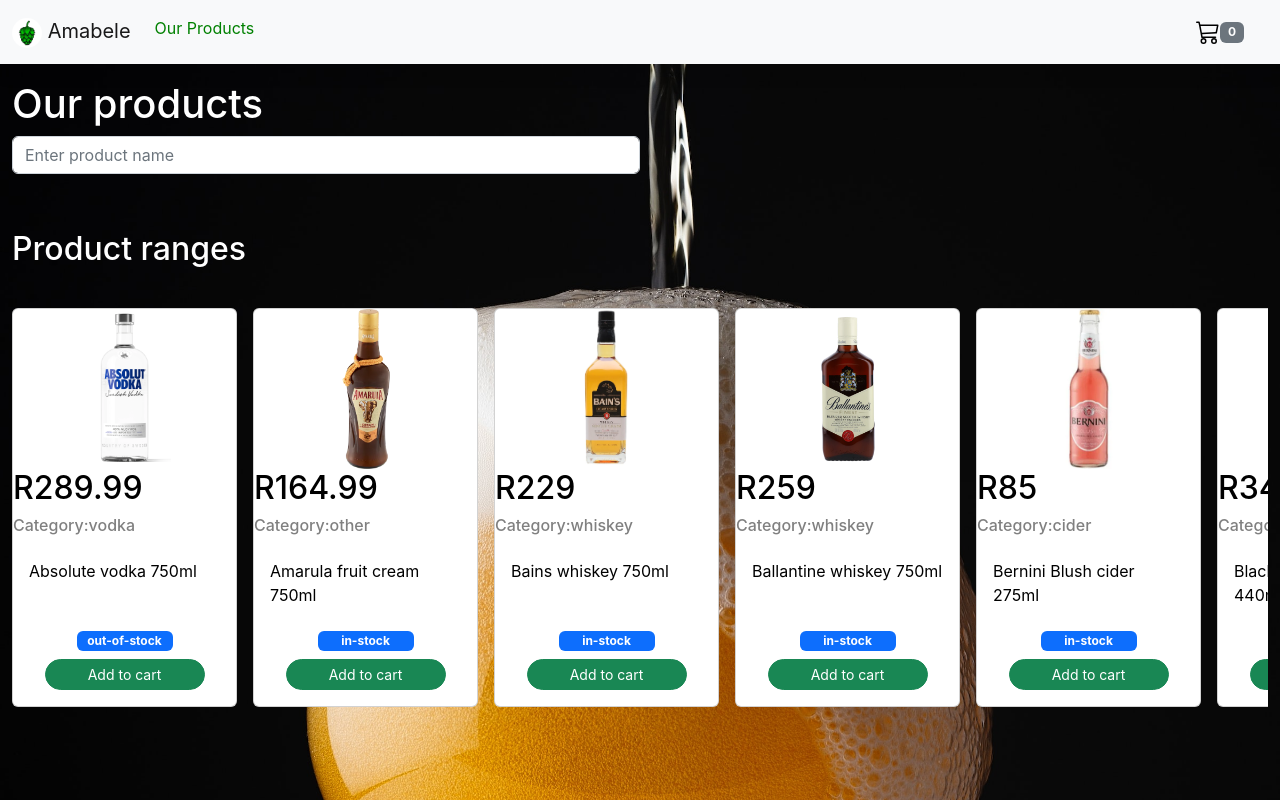
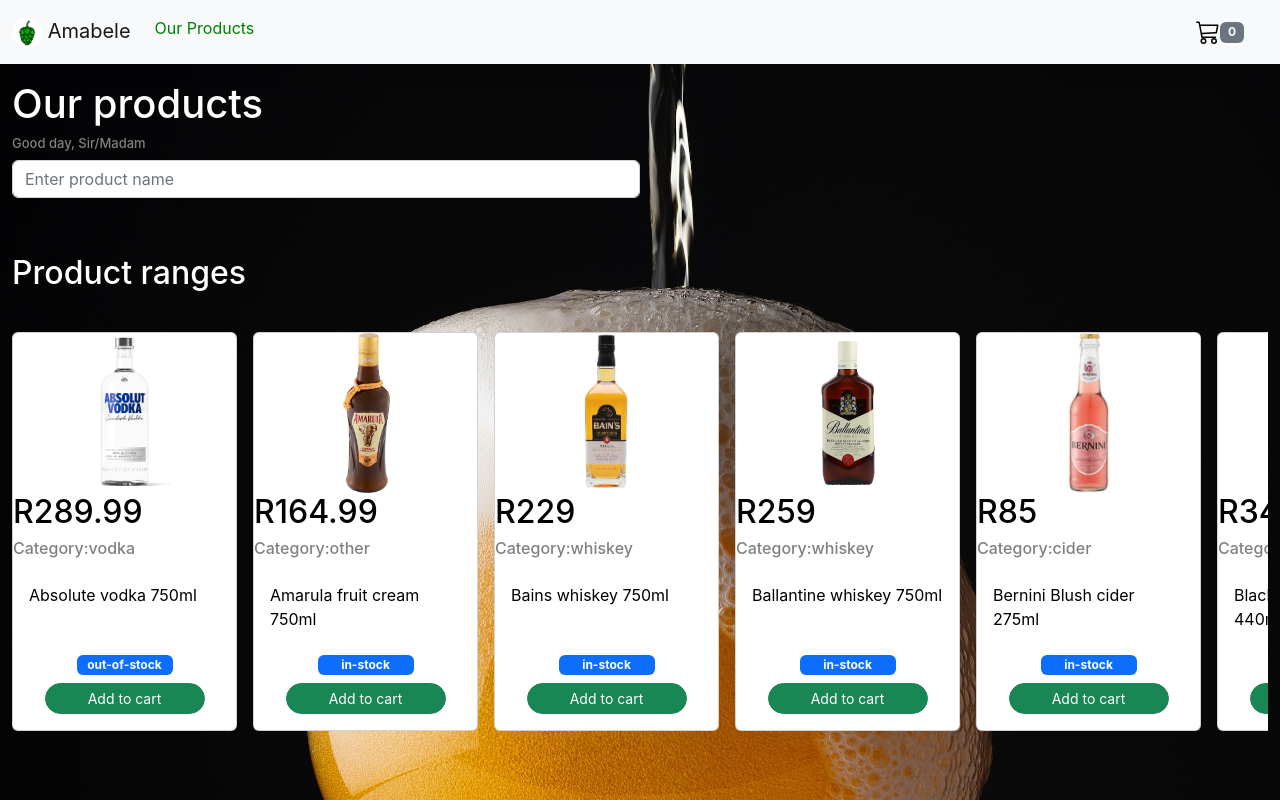
Before and after one commit to AsandahDevs/Amabele, a React (Create React App) app: page /products in a window 1280 px wide. Built offline with nearby package versions, Linux system fonts and the light colour scheme.

Commit message:
Add conditional logic for determining greeting type based on time of day. Add h2 element for displaying greeting message.

```diff
--- a/src/pages/Products.js
+++ b/src/pages/Products.js
@@ -16,9 +16,25 @@
     return product.name.toLowerCase().includes(searchTerm.toLowerCase());
   });
 
+  const date = new Date();
+  const hours = date.getHours();
+
+  let day = "";
+
+  if (hours >= 5 && hours <= 12) {
+    day += "Good Morning, Sir/Madam ";
+  } else if (hours > 12 && hours <= 17) {
+    day += "Good day, Sir/Madam";
+  } else if (hours > 17 && hours <= 23) {
+    day += "Good Evening,Sir/Madam";
+  } else {
+    day += "Looks like someone is working night shifts.";
+  }
+
   return (
     <Container fluid>
       <h1>Our products</h1>
+      <h2 style={{ color: "gray", fontSize: "small" }}>{day}</h2>
       <input
         type="search"
         value={searchTerm}
```
